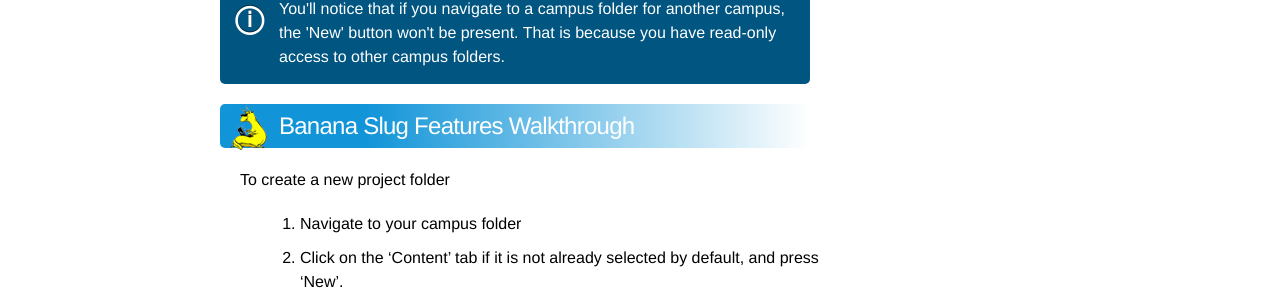
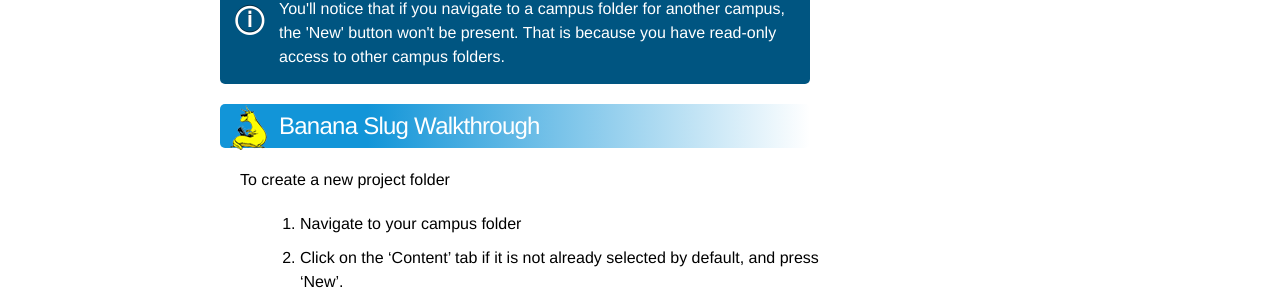
Before and after one commit to ucldc/ucldc-docs, a Jekyll site: the page built from docs/dams/organization.md, in a window 1280 px wide and 900 px high, scrolled down 2140 px. Shown: the part 148-454 px from the top of the window. Built offline with Jekyll 4.4.1, drawn with Linux system fonts in a browser that asks for light colours; nearby versions of some CDN libraries.

Commit message:
Update organization.md

```diff
--- a/docs/dams/organization.md
+++ b/docs/dams/organization.md
@@ -43,7 +43,7 @@
 
 <div class="note">You'll notice that if you navigate to a campus folder for another campus, the 'New' button won't be present. That is because you have read-only access to other campus folders.</div>
 
-<div class="walkthrough">Banana Slug Features Walkthrough</div>
+<div class="walkthrough">Banana Slug Walkthrough</div>
 
 To create a new project folder
 
```
